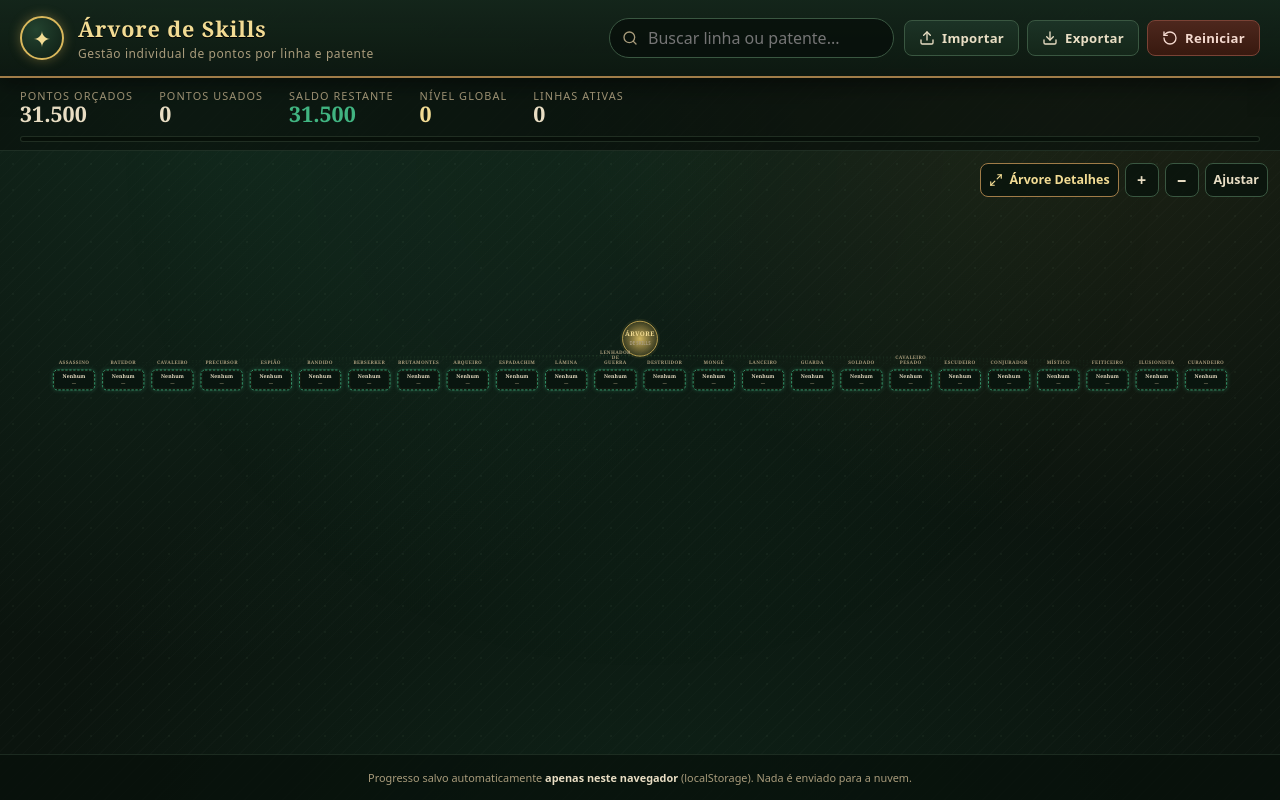
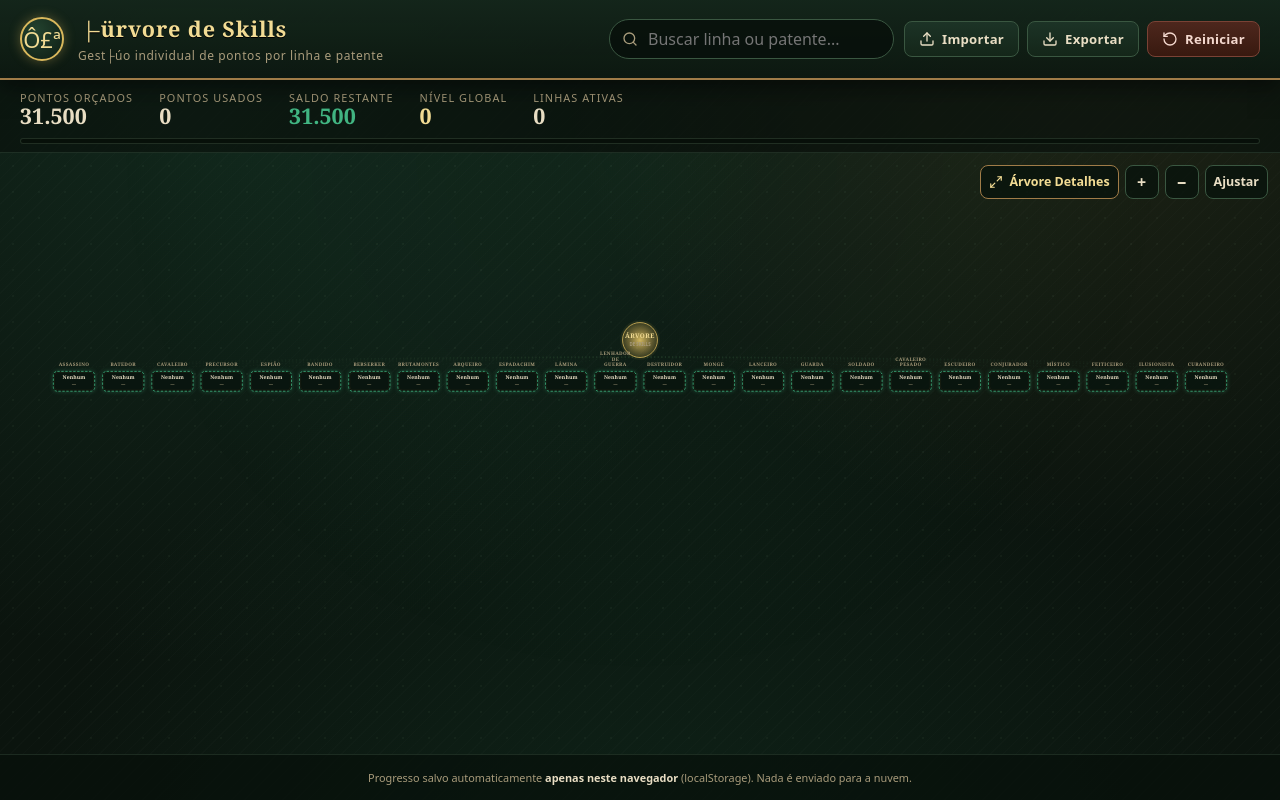
Before and after one commit to WagnerChicarelli/skilltree, a React (Vite) app: page / in a window 1280 px wide. Built offline with nearby package versions, Linux system fonts and the light colour scheme.

Commit message:
Restaura caracteres corretos na toolbar (UTF-8)

```diff
--- a/src/components/Toolbar.tsx
+++ b/src/components/Toolbar.tsx
@@ -18,10 +18,10 @@ export function Toolbar({
   return (
     <header className="toolbar">
       <div className="toolbar__brand">
-        <span className="toolbar__crest" aria-hidden="true">✦</span>
+        <span className="toolbar__crest" aria-hidden="true">Ô£ª</span>
         <div>
-          <h1>Árvore de Skills</h1>
-          <p>Gestão individual de pontos por linha e patente</p>
+          <h1>├ürvore de Skills</h1>
+          <p>Gest├úo individual de pontos por linha e patente</p>
         </div>
       </div>
 
```
